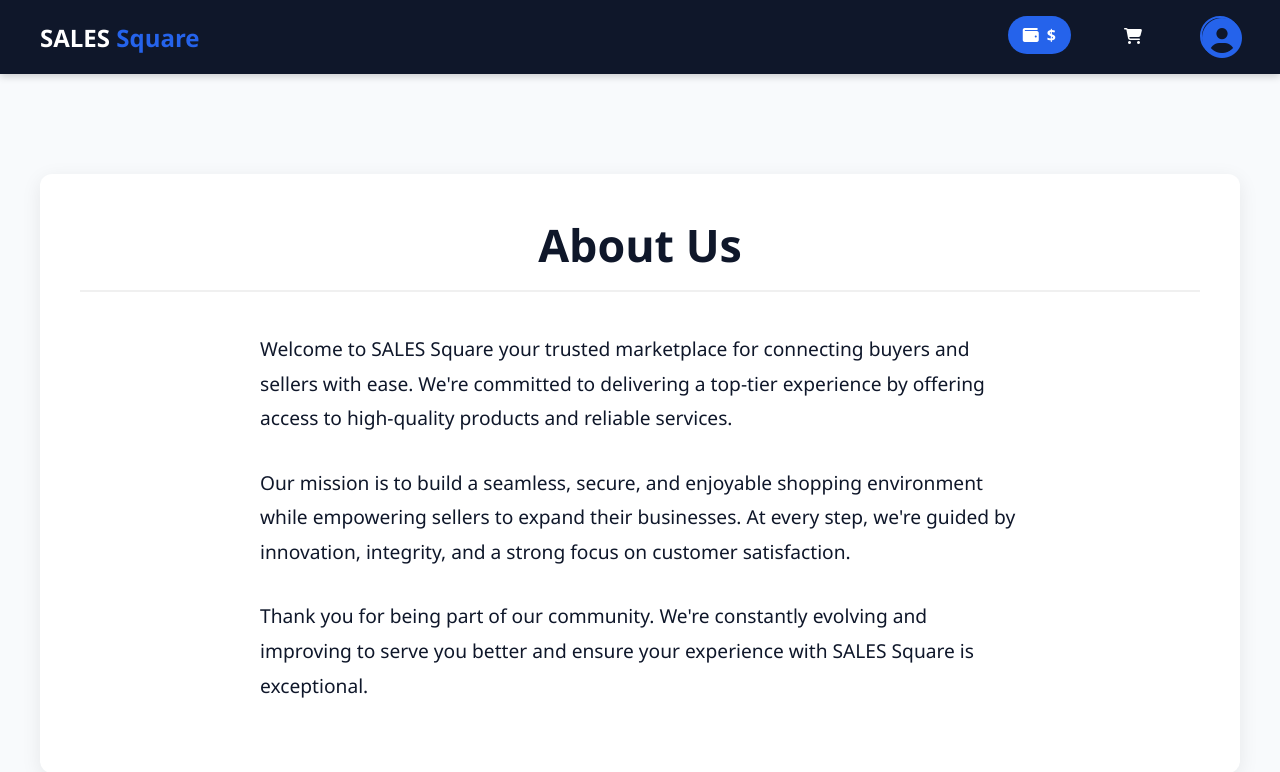
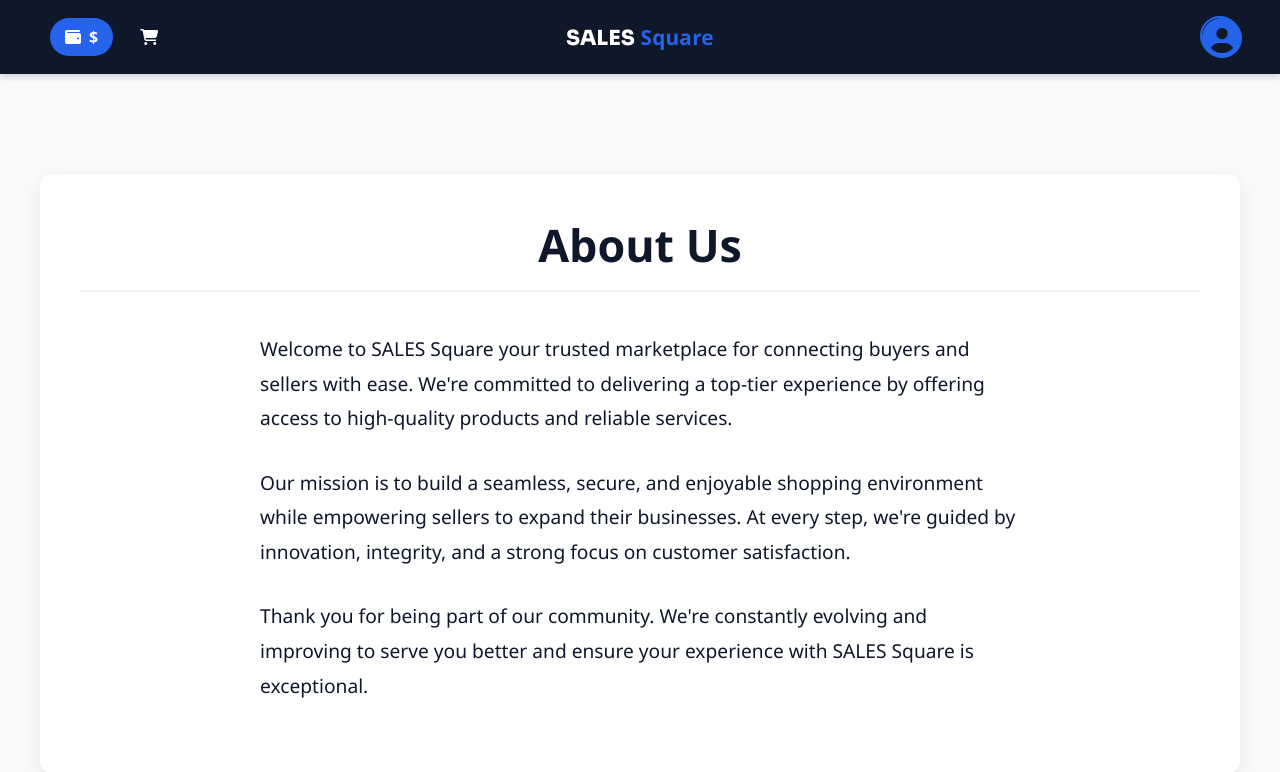
Before and after one commit to abdoezz1/Online_Market_Place, a Django app: template templates/core/about.html in a window 1280 px wide. Shown: the top 772 px of the page. Run offline with Django 5.2, Linux system fonts and the light colour scheme; the template is opened without the code that fills it, so the values that code supplies are empty.

Commit message:
Enhance navbar with new font and layout adjustments

```diff
--- a/templates/parts/navbarwithoutforms.html
+++ b/templates/parts/navbarwithoutforms.html
@@ -1,10 +1,12 @@
 {% block content %}
+
 <head>
     <meta charset="UTF-8">
     <meta name="viewport" content="width=device-width, initial-scale=1.0">
     <title>Market Store</title>
     <link rel="stylesheet" href="/static/css/stylesheet1.css">
     <link href="https://cdnjs.cloudflare.com/ajax/libs/font-awesome/6.4.0/css/all.min.css" rel="stylesheet">
+    <link href="https://fonts.googleapis.com/css2?family=Sora:wght@700;800&display=swap" rel="stylesheet">
     <style>
         /* Profile Icon Styles */
         .navbar-profile-icon {
@@ -37,7 +39,7 @@
             margin-top: 10px;
             background: white;
             border-radius: 8px;
-            box-shadow: 0 4px 15px rgba(0,0,0,0.1);
+            box-shadow: 0 4px 15px rgba(0, 0, 0, 0.1);
             width: 200px;
             z-index: 1000;
             display: none;
@@ -104,7 +106,7 @@
             color: #2563EB !important;
             border-radius: 40%;
             transition: all 0.3s ease;
-            background-color: rgba(37,99,235,0.12);
+            background-color: rgba(37, 99, 235, 0.12);
             transform: scale(1.1);
         }
 
@@ -124,25 +126,61 @@
             font-weight: bold;
             border: 2px solid #222;
         }
+
+        /* ── Logo: centered + new font ── */
+        .nav-container {
+            display: flex;
+            align-items: center;
+            position: relative;
+        }
+
+        .logo {
+            font-family: 'Sora', sans-serif !important;
+            font-weight: 800;
+            font-size: 1.3rem;
+            letter-spacing: 0.01em;
+            position: absolute;
+            left: 50%;
+            transform: translateX(-50%);
+            white-space: nowrap;
+            text-decoration: none;
+        }
+
+        /* ── Left group: wallet + cart ── */
+        .nav-left {
+            display: flex;
+            align-items: center;
+            gap: 6px;
+            margin-right: auto;
+        }
+
+        /* ── Right group: profile only ── */
+        .nav-right {
+            display: flex;
+            align-items: center;
+            margin-left: auto;
+        }
     </style>
 </head>
+
 <body>
     <nav class="navbar">
         <div class="nav-container">
+
+            <!-- Logo — centered absolutely -->
             <a href="{% if user %}/home{% else %}/{% endif %}" class="logo">
                 SALES<span> Square</span>
             </a>
 
-            <ul class="nav-links">
-                {% if user %}
-                <!-- Right-aligned items -->
+            {% if user %}
+            <!-- Left: wallet + cart -->
+            <ul class="nav-links nav-left" style="list-style:none;margin:0;padding:0;">
                 <li>
                     <a href="/deposit" class="balance-display">
                         <i class="fas fa-wallet"></i>
                         {% if user.profile %}${{ user.profile.balance }}{% else %}${{ profile.balance }}{% endif %}
                     </a>
                 </li>
-
                 <li>
                     <a href="/home/cart" class="cart-icon">
                         <i class="fas fa-shopping-cart"></i>
@@ -151,15 +189,17 @@
                         {% endif %}
                     </a>
                 </li>
+            </ul>
 
-                <!-- Profile with dropdown -->
+            <!-- Right: profile -->
+            <ul class="nav-links nav-right" style="list-style:none;margin:0;padding:0;">
                 <li>
                     <div class="navbar-profile-icon" onclick="toggleProfileMenu()">
                         {% if user.profile.photo or profile.photo %}
-                            <img src="{% if user.profile.photo %}{{ user.profile.photo }}{% else %}{{ profile.photo }}{% endif %}" alt="{{ user.username }}'s Profile"
-                                 class="profile-icon">
+                        <img src="{% if user.profile.photo %}{{ user.profile.photo }}{% else %}{{ profile.photo }}{% endif %}"
+                            alt="{{ user.username }}'s Profile" class="profile-icon">
                         {% else %}
-                            <i class="fas fa-user-circle profile-icon"></i>
+                        <i class="fas fa-user-circle profile-icon"></i>
                         {% endif %}
                     </div>
                     <div class="dropdown-menu" id="profileDropdown">
@@ -170,11 +210,15 @@
                         <a href="/logout"><i class="fas fa-sign-out-alt"></i> Logout</a>
                     </div>
                 </li>
-                {% else %}
+            </ul>
+
+            {% else %}
+            <!-- Guest: auth buttons on the right -->
+            <ul class="nav-links nav-right" style="list-style:none;margin:0;padding:0;">
                 <li><a href="/signup" class="btn">Sign up</a></li>
                 <li><a href="/login" class="btn">Log In</a></li>
-                {% endif %}
             </ul>
+            {% endif %}
 
             <div class="hamburger">
                 <span></span>
```
